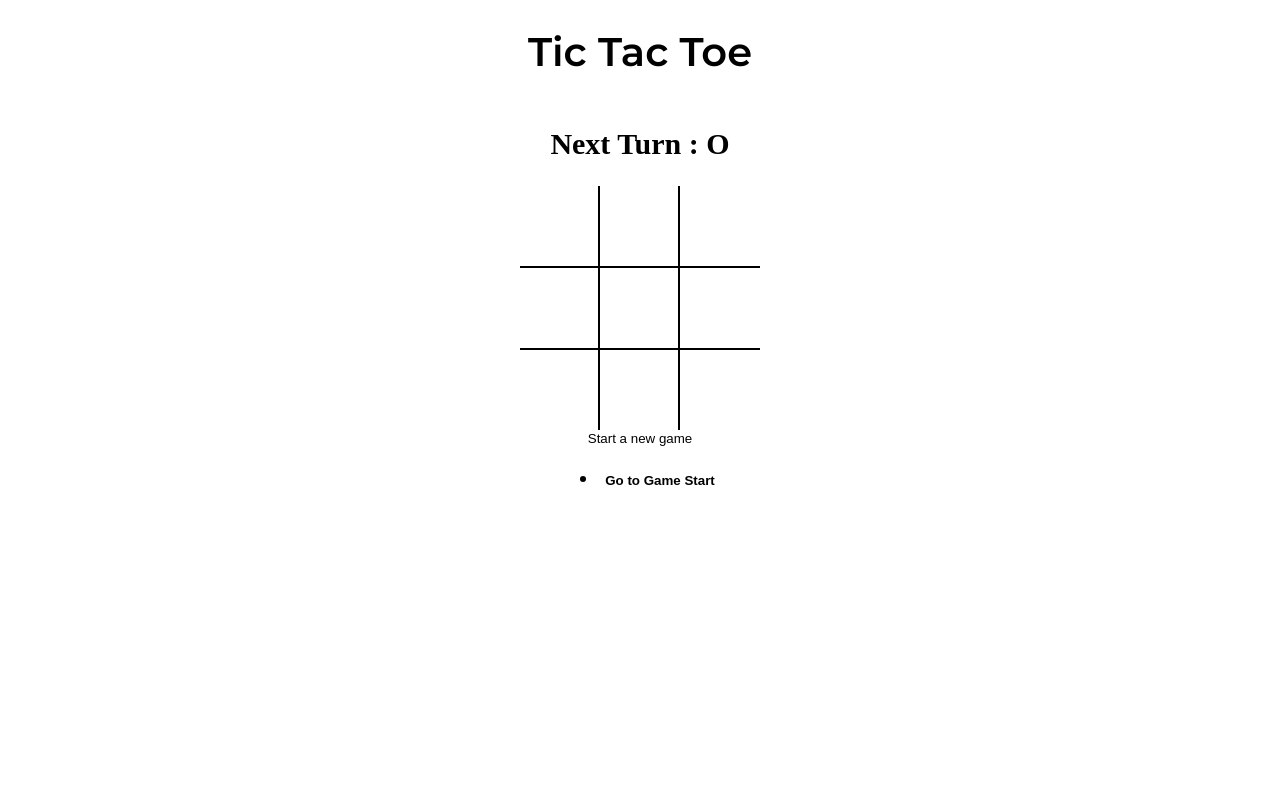
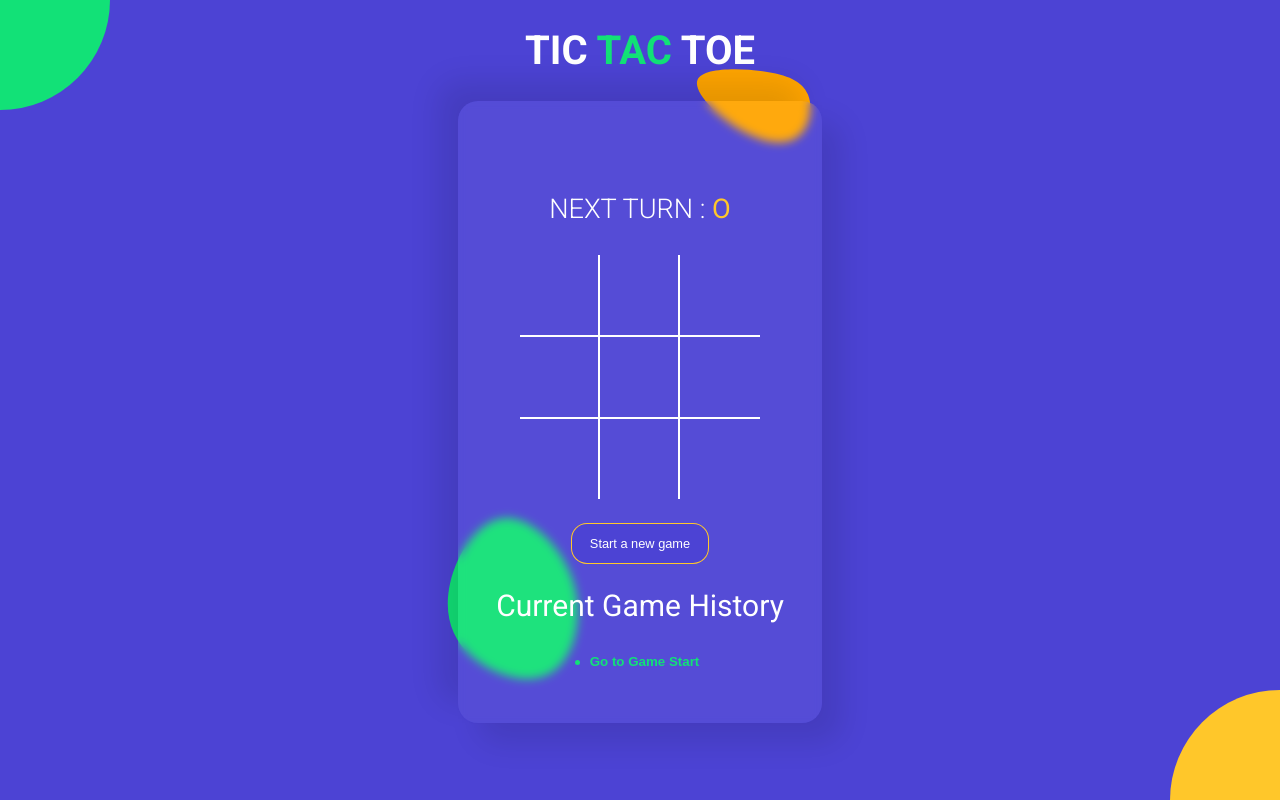
Before and after one commit to dhannjayyy/Tic-Tac-Toe-game, a React (Create React App) app: page / in a window 1280 px wide. Built offline with nearby package versions, Linux system fonts and the light colour scheme.

Commit message:
Added Style to the app

```diff
--- a/src/App.js
+++ b/src/App.js
@@ -1,12 +1,11 @@
 import React, { useState } from "react";
+import Background from "./Components/background";
 import Board from "./Components/Board/Board";
 import History from "./Components/History";
 import Status from "./Components/status";
 import { calculateWinner } from "./winner";
 
-const START_GAME = [
-  { board: Array(9).fill(null), isNextX: true },
-];
+const START_GAME = [{ board: Array(9).fill(null), isNextX: true }];
 
 function App() {
   const [history, setHistory] = useState([
@@ -17,8 +16,7 @@ function App() {
 
   const current = history[currentMove]; //Storing the last move state into current variable
 
-  const {winner,winningCombination} = calculateWinner(current.board);
-
+  const { winner, winningCombination } = calculateWinner(current.board);
 
   const handleButtonClick = (position) => {
     if (current.board[position] || winner) return;
@@ -37,14 +35,14 @@ function App() {
       return prev.concat({ board: newBoard, isNextX: !last.isNextX });
     });
 
-    setcurrentMove(prevMove=>prevMove+1);
+    setcurrentMove((prevMove) => prevMove + 1);
   };
 
-  const moveTo = (move) =>{
+  const moveTo = (move) => {
     setcurrentMove(move);
-  }
+  };
 
-  function startNewGame(){
+  function startNewGame() {
     setHistory(START_GAME);
     setcurrentMove(0);
   }
@@ -56,11 +54,28 @@ function App() {
 
   return (
     <div className="app">
-      <h1>Tic Tac Toe</h1>
-      <Status winner={winner} current={current}/>
-      <Board board={current.board} handleButtonClick={handleButtonClick} winningCombination={winningCombination} />
-      <button type="button" onClick={startNewGame}>Start a new game</button>
-      <History history={history} moveTo={moveTo} currentMove={currentMove}/>
+      <Background />
+      <h1 className={`text-transform`}>
+        Tic <span className={`text-green`}>Tac </span> Toe{" "}
+      </h1>
+      <div className="board-bg">
+        <Status winner={winner} current={current} />
+        <Board
+          board={current.board}
+          handleButtonClick={handleButtonClick}
+          winningCombination={winningCombination}
+        />
+        <button
+          type="button"
+          onClick={startNewGame}
+          className={`btn-reset ${winner ? "active" : " "}`}
+        >
+          Start a new game
+        </button>
+        <h2 style={{ fontWeight: "normal", textAlign:"center" }}>Current Game History</h2>
+        <History history={history} moveTo={moveTo} currentMove={currentMove} />
+      </div>
+        <div className="bg-balls"></div>
     </div>
   );
 }
--- a/src/Components/Button/Button.jsx
+++ b/src/Components/Button/Button.jsx
@@ -2,7 +2,7 @@ import React from "react";
 
 function Button({ value, onClick, isWinningButton}) {
     return (
-        <button className="btn" onClick={onClick} style={{fontWeight:isWinningButton?`bold`:`normal`}}>
+        <button className={`btn ${isWinningButton?'winning':''} ${value==='X'?'text-green':'text-orange'}`} onClick={onClick}>
             {value}
         </button>
     )
--- a/src/Components/History.jsx
+++ b/src/Components/History.jsx
@@ -2,7 +2,8 @@ import React from "react";
 
 function History({ history, moveTo, currentMove }) {
     return (
-        <ul>
+        <div className="history-wrapper">
+            <ul className="history">
                 {history.map((_, move) => {
                     return (
                         <li>
@@ -11,7 +12,7 @@ function History({ history, moveTo, currentMove }) {
                                 onClick={() => {
                                     moveTo(move);
                                 }}
-                            style={{ fontWeight: move === currentMove ? `bold` : `normal` }}
+                                className={`btn-move ${move === currentMove?'active':''}`}
                             >
                                 {move === 0 ? `Go to Game Start` : `Go to move #${move}`}
                             </button>
@@ -19,6 +20,7 @@ function History({ history, moveTo, currentMove }) {
                     );
                 })}
             </ul>
+        </div>
     );
 }
 
--- /dev/null
+++ b/src/Components/background.jsx
@@ -0,0 +1,21 @@
+import React from "react";
+
+function Background() {
+    return (
+        <div className="app-background">
+            <div  className="svg-1">
+                <svg viewBox="0 0 200 200" xmlns="http://www.w3.org/2000/svg">
+                    <path fill="#FFA500" d="M27.3,-5.9C31.6,4.5,28.8,20.2,19.3,27.3C9.8,34.3,-6.4,32.8,-24.6,22.3C-42.7,11.9,-62.7,-7.5,-59,-17.2C-55.2,-26.8,-27.6,-26.7,-8.1,-24.1C11.5,-21.4,22.9,-16.3,27.3,-5.9Z" transform="translate(100 100)" />
+                </svg>
+            </div>
+
+            <div  className="svg-2">
+                <svg viewBox="0 0 200 200" xmlns="http://www.w3.org/2000/svg">
+                    <path fill="#12E177" d="M58,-19.8C66.6,7.8,59.3,39.6,41.5,51C23.8,62.4,-4.2,53.4,-21,38.9C-37.9,24.3,-43.4,4.2,-38.1,-18.9C-32.7,-42,-16.3,-68.1,4.2,-69.4C24.7,-70.8,49.3,-47.4,58,-19.8Z" transform="translate(100 100)" />
+                </svg>
+            </div>
+        </div>
+    )
+};
+
+export default Background;
--- a/src/Components/status.jsx
+++ b/src/Components/status.jsx
@@ -1,16 +1,28 @@
 import React from "react";
 
-function Status({winner,current}){
+function Status({ winner, current }) {
 
-    const boardFull = current.board.every((el)=>{
-        return el? true:false;
+    const boardFull = current.board.every((el) => {
+        return el ? true : false;
     })
 
     return (
-        <h2>
-        {winner && `Winner is ${winner}`}
-        {!winner && !boardFull && `Next Turn : ${current.isNextX ? "O" : "X"}`}
-        {!winner && boardFull && `Its a tie`}
+        <h2 className="status-message text-transform">
+            {winner && (<>Winner is {" "}
+                <span className={winner === 'X' ? 'text-green' : 'text-orange'}>
+                    {winner}
+                </span>
+            </>)}
+            {!winner && !boardFull && (<>Next Turn : {" "}
+                <span className={current.isNextX?'text-orange':'text-green'}>
+                    {current.isNextX ? "O" : "X"}
+                </span>
+            </>)}
+            {!winner && boardFull && (
+                <>
+                <span className="text-green">X</span> AND <span className="text-orange">Y</span> ARE TIED
+                </>
+            )}
         </h2>
     )
 };
--- a/src/index.scss
+++ b/src/index.scss
@@ -1,12 +1,15 @@
-@import url('https://fonts.googleapis.com/css2?family=Montserrat:wght@200;300;400;600&display=swap');
+@import url('https://fonts.googleapis.com/css2?family=Roboto:wght@300;400;700&display=swap');
+
+$green: #12e177;
+$orange: #ffc72a;
+$blue: #4c43d4;
 
 body {
+  font-family: 'Roboto', sans-serif;
+  background-color: $blue;
+  color: #fff;
   padding: 0;
   margin: 0;
-}
-
-h1{
-  font-family: 'Montserrat';
 }
 
 button {
@@ -23,20 +26,114 @@ button {
   display: flex;
   flex-direction: column;
   align-items: center;
+  margin-bottom: 5%;
+}
+
+.app-background{
+  width:20%;
+  position: absolute;
+  z-index: -10;
+  margin-top: 2%;
+  .svg-1{
+    margin-top: -20%;
+    margin-bottom: 95%;
+    position: relative;
+    left: 52%;
+  }
+  .svg-2{
+    position: relative;
+    right: 55%;
+  }
+}
+
+.text-transform{
+  text-transform:uppercase;
+}
+
+.text-green {
+  color: $green;
+}
+
+.text-orange {
+  color: $orange;
+}
+
+.history-wrapper {
+  width: 300px;
+  text-align: center;
+  margin-bottom: 20px;
+  .history {
+    display: inline-block;
+    padding: 0;
+    margin: 0;
+    li {
+      list-style: none;
+      text-align: left;
+      &:before {
+        content: '';
+        border-radius: 50%;
+        display: inline-block;
+        height: 5px;
+        width: 5px;
+        background-color: $green;
+        margin-right: 4px;
+        margin-bottom: 1px;
+      }
+
+      .btn-move {
+        color: #fff;
+        &.active {
+          font-weight: bold;
+          color: $green;
+        }
+      }
+    }
+  }
+}
+
+.status-message {
+  margin-bottom: 30px;
+  margin-top: 60px;
+  font-size: 1.7rem;
+  font-weight: lighter;
+  text-align: center;
+  span {
+    font-weight: normal;
+  }
+}
+
+.btn-reset {
+  font-size: 0.8rem;
+  color: #fff;
+  border-radius: 15px;
+  display: block;
+  padding: 12px 18px;
+  margin: 25px auto;
+  transition: all 0.2s;
+  background-color: $blue;
+  box-shadow: 0px 0px 0px 1px $orange;
+  &.active {
+    background-color: $orange;
+    box-shadow: none;
+  }
 }
 
 .board {
+  display: flex;
+  flex-direction: column;
+  align-items: center;
   .row {
     display: flex;
     flex-direction: row;
-    border-bottom: 2px solid #000;
+    border-bottom: 2px solid #fff;
+    width: fit-content;
     &:last-child {
       border-bottom: none;
     }
     .btn {
       width: 80px;
       height: 80px;
-      border-right: 2px solid #000;
+      border-right: 2px solid #fff;
       font-size: 2.5rem;
       padding: 0;
       overflow: hidden;
@@ -44,6 +141,72 @@ button {
       &:last-child {
         border-right: none;
       }
+      &.winning {
+        animation: scaleText 1.5s infinite;
+        @keyframes scaleText {
+          0% {
+            transform: 2.5rem;
+          }
+          50% {
+            font-size: 3.5rem;
+          }
+          100% {
+            font-size: 2.5rem;
+          }
+        }
+      }
     }
   }
 }
+
+.board-bg{
+  border-radius: 20px;
+  padding: 2.5%;
+  background-color: rgba(255, 255, 255,0.05);
+  backdrop-filter: blur(5px);
+  box-shadow: 20px 20px 30px rgba(0,0,0,0.1)
+  , -20px -20px 30px rgba(0,0,0,0.1);
+}
+
+.bg-balls {
+  position: fixed;
+  top: 0;
+  left: 0;
+  right: 0;
+  bottom: 0;
+  min-width: 100%;
+  z-index: -1;
+
+  &:before,
+  &:after {
+    content: '';
+    position: absolute;
+    width: 150px;
+    height: 150px;
+    border-radius: 50%;
+  }
+
+  &:before {
+    background-color: $orange;
+    right: -75px;
+    bottom: -75px;
+    @media screen and (min-width: 476px) {
+      width: 220px;
+      height: 220px;
+      right: -110px;
+      bottom: -110px;
+    }
+  }
+
+  &:after {
+    background-color: $green;
+    top: -75px;
+    left: -75px;
+    @media screen and (min-width: 476px) {
+      width: 220px;
+      height: 220px;
+      top: -110px;
+      left: -110px;
+    }
+  }
+}
```
Also changed, not shown: src/back.png (added), 1 other file (tests, documents, lock files or other folders). Lines whose indentation alone changed are shown as unchanged.
